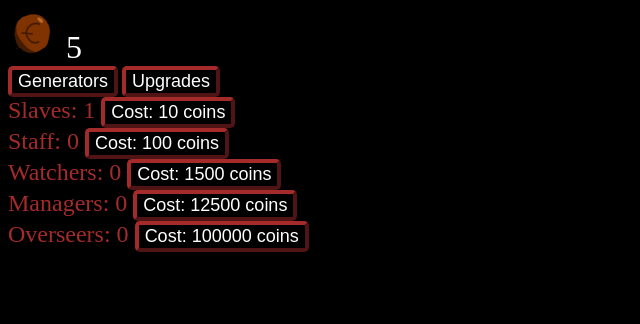
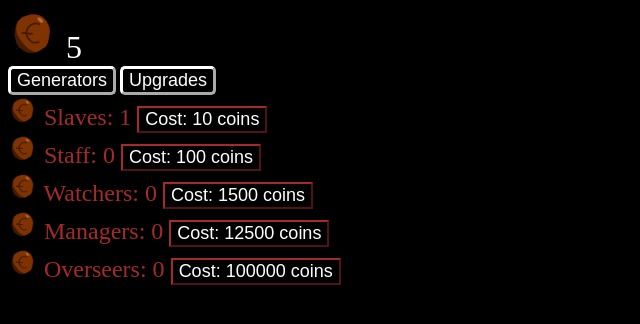
Before and after one commit to Wooler-rgb/some-incremental-gaem, a plain HTML site: page Incremental Game Project/index.html in a window 1280 px wide. Shown: the whole page, without its empty margins (0-640 px from the left). Drawn offline with nearby package versions, Linux system fonts and the light colour scheme.

Commit message:
More styling added
More css

```diff
--- a/Incremental Game Project/index.html
+++ b/Incremental Game Project/index.html
@@ -19,10 +19,15 @@
 				</div>
 
 				<div class="coin-gen">
-					<text id="coin-gen-1-num">Slaves: 1  </text><button id="coin-gen-1">Cost: 10 coins</button><br>
+					<img src="img/coin.png" alt="coin" width="30px" height="30px">
+					<text id="coin-gen-1-num">Slaves: 1  </text><button id="coin-gen-1" >Cost: 10 coins</button><br>
+					<img src="img/coin.png" alt="coin" width="30px" height="30px">
 					<text id="coin-gen-2-num">Staff: 0  </text><button id="coin-gen-2">Cost: 100 coins</button><br>
+					<img src="img/coin.png" alt="coin" width="30px" height="30px">
 					<text id="coin-gen-3-num">Watchers: 0  </text><button id="coin-gen-3">Cost: 1500 coins</button><br>
+					<img src="img/coin.png" alt="coin" width="30px" height="30px">
 					<text id="coin-gen-4-num">Managers: 0  </text><button id="coin-gen-4">Cost: 12500 coins</button><br>
+					<img src="img/coin.png" alt="coin" width="30px" height="30px">
 					<text id="coin-gen-5-num">Overseers: 0  </text><button id="coin-gen-5">Cost: 100000 coins</button><br>
 				</div>
 				<div class="upgrades">
--- a/Incremental Game Project/main.css
+++ b/Incremental Game Project/main.css
@@ -2,8 +2,8 @@ button{
     background-color:black;
     font-size: 18px;
     color:white;
-    border-color:brown;
-    border-width:4px;
+    border-color:white;
+    border-width:3px;
     border-radius:5px;
 
 }
@@ -14,9 +14,18 @@ button{
 .upgrades{
     display:none;
 }
+.upgrades button{
+    border-width:4px;
+    border-radius:0px;
+    border-color:brown;
+}
 .coin-gen{
     display:block;
     color:brown;
     font-size:150%;
-
 }
+.coin-gen button{
+    border-width:2px;
+    border-radius:0px;
+    border-color:brown;
+}
```
